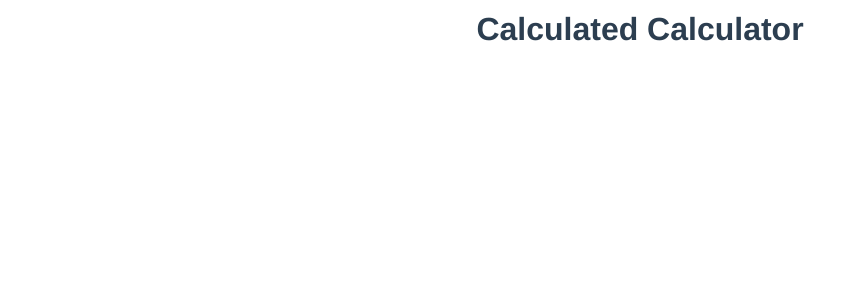
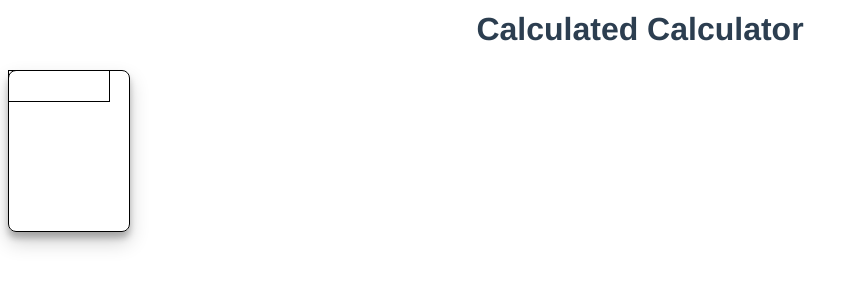
Before and after one commit to JustAnAccountForLearning/calculator-vue-cli, a Vue app: page / in a window 1280 px wide. Shown: the part 274-556 px from the top of the page, without its empty margins (0-866 px from the left). Built offline with nearby package versions, Linux system fonts and the light colour scheme.

Commit message:
Made progress towards showing multiple items on screen.

```diff
--- a/public/index.html
+++ b/public/index.html
@@ -4,6 +4,7 @@
     <meta charset="utf-8">
     <meta http-equiv="X-UA-Compatible" content="IE=edge">
     <meta name="viewport" content="width=device-width,initial-scale=1.0">
+    <script src="https://cdn.jsdelivr.net/npm/vue/dist/vue.js"></script>
     <link rel="icon" href="<%= BASE_URL %>favicon.ico">
     <title>calculator-vue-cli</title>
   </head>
--- a/src/App.vue
+++ b/src/App.vue
@@ -1,23 +1,24 @@
 <template>
   <div id="app">
     <img alt="Vue logo" src="./assets/logo.png">
-    <HelloWorld msg="Welcome to Your Vue.js App"/>
     <Calculator msg="Calculated Calculator"/>
+      <CalcScreen></CalcScreen>
   </div>
 </template>
 
-<script>
-import HelloWorld from './components/HelloWorld.vue'
+<script defer>
 import Calculator from './components/Calculator.vue'
+import CalcScreen from './components/CalcScreen.vue'
 
 export default {
   name: 'app',
   components: {
-    // Commented out the HelloWorld as it was part of the initial build
-    //HelloWorld,
-    Calculator
+    Calculator,
+    CalcScreen
   }
 }
+
+
 </script>
 
 <style>
@@ -28,5 +29,7 @@ export default {
   text-align: center;
   color: #2c3e50;
   margin-top: 60px;
+  position: relative;
 }
+
 </style>
--- /dev/null
+++ b/src/components/CalcScreen.vue
@@ -0,0 +1,27 @@
+<template>
+    <div class="screen">
+        <div class="screen-card"></div>
+    </div>
+</template>
+
+<script>
+export default {
+    name: 'CalcScreen',
+    props: {
+        msg: String //value
+    }
+}
+
+//let value = '0';
+</script>
+
+<style scoped>
+    .screen-card {
+        border: 1px solid black;
+        width: 100px;
+        margin: auto;
+        position: absolute;
+        height: 30px;
+        z-index: 1;
+    }
+</style>
--- a/src/components/Calculator.vue
+++ b/src/components/Calculator.vue
@@ -1,14 +1,28 @@
 <template>
-    <div class="caclulator">
+    <div class="calc">
         <h1>{{ msg }}</h1>
+        <div class="calc-card"></div>
     </div>
 </template>
 
-<script>
+<script defer>
 export default {
-  name: 'Calculator',
-  props: {
-    msg: String
-  }
+    name: 'Calculator',
+    props: {
+        msg: String
+    }
 }
 </script>
+
+<style scoped>
+    .calc-card {
+        justify-content: center;
+        border: 1px solid black;
+        width: 120px;
+        height: 160px;
+        position: absolute;
+        margin: auto;
+        border-radius: 8px;
+        box-shadow: 0 10px 20px rgba(0,0,0,0.19), 0 6px 6px rgba(0,0,0,0.23);
+    }
+</style>
```
Also changed, not shown: src/components/NumberButton.vue (added).
